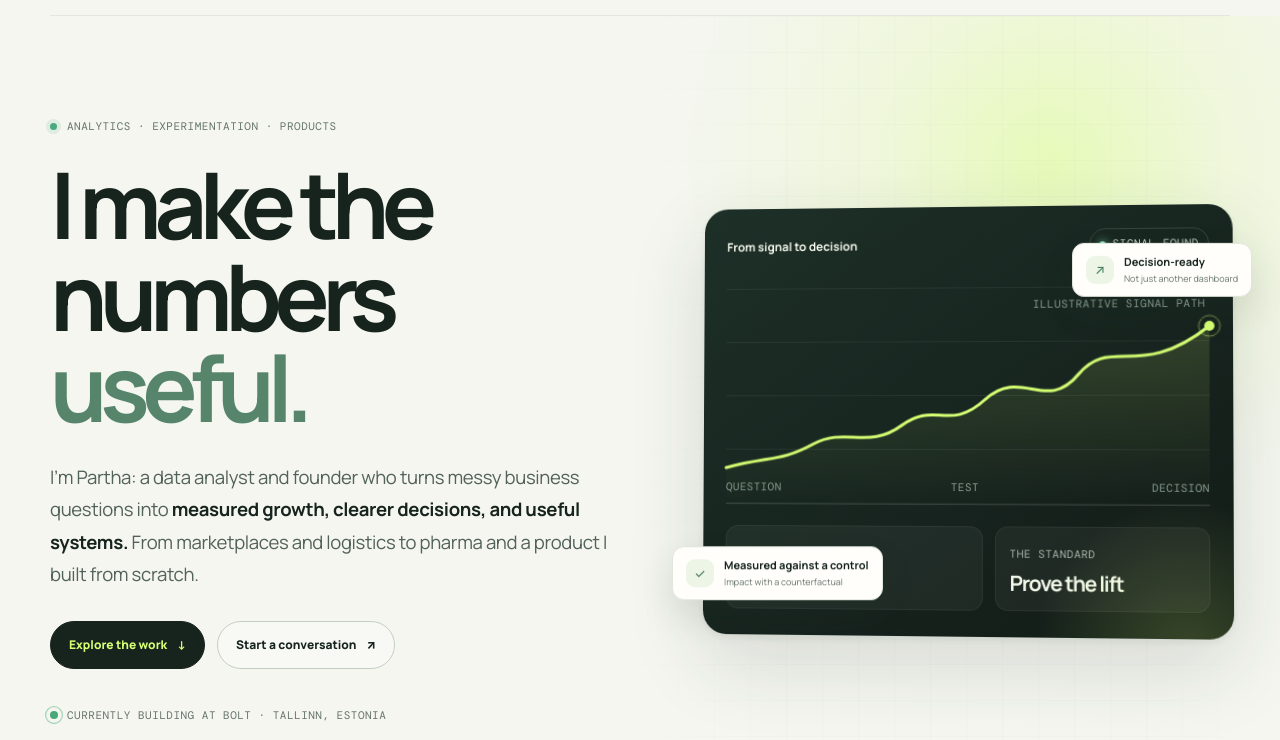
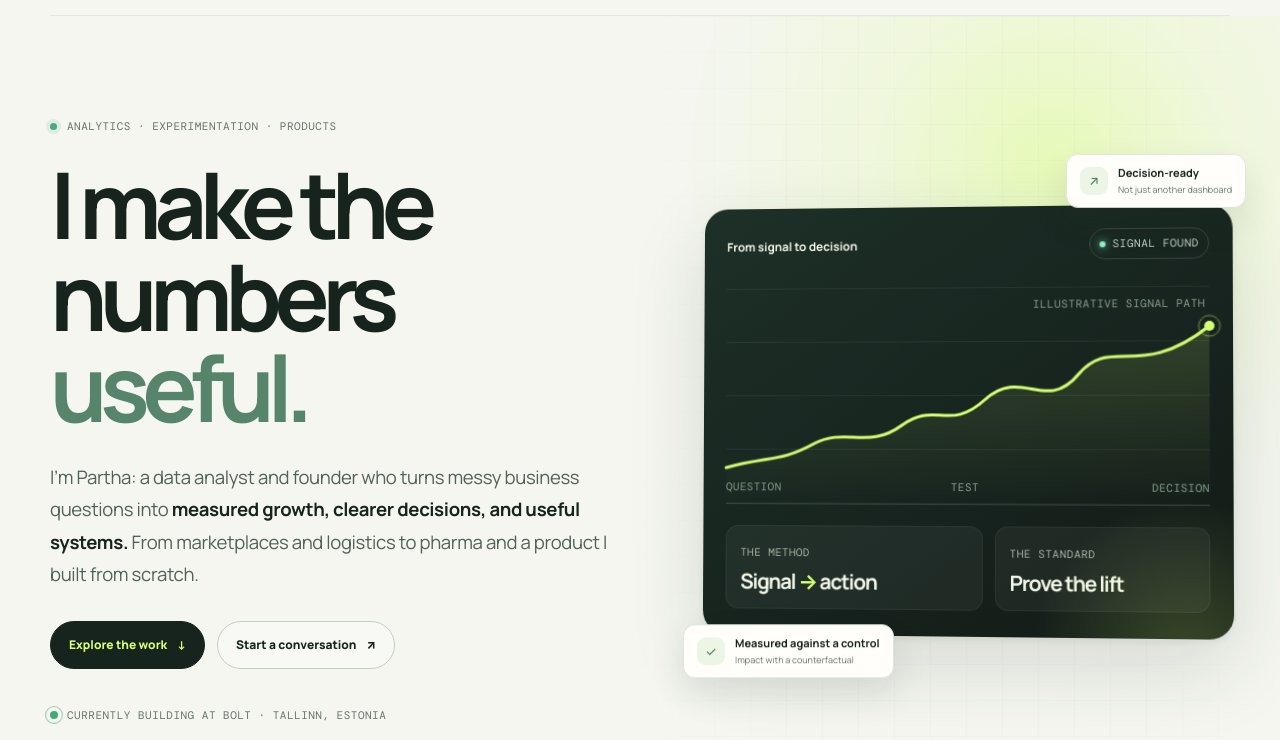
Before and after one commit to Kyrie0799/Kyrie0799.github.io, a plain HTML site: page index.html in a window 1280 px wide. Shown: the part 60-800 px from the top of the page. Drawn offline with nearby package versions, Linux system fonts and the light colour scheme.

Commit message:
Refine floating portfolio chart annotations

```diff
--- a/index.html
+++ b/index.html
@@ -109,8 +109,8 @@
     .float-chip .chip-icon { width: 28px; height: 28px; display: grid; place-items: center; border-radius: 9px; background: #edf5e7; color: #397452; font-size: 13px; }
     .float-chip strong { display: block; font-size: 11px; line-height: 1.3; }
     .float-chip small { display: block; margin-top: 3px; color: var(--muted); font-size: 9px; }
-    .float-top { top: 38px; right: -22px; animation-delay: -.7s; }
-    .float-bottom { bottom: 29px; left: -28px; animation-delay: -2.2s; }
+    .float-top { top: -51px; right: -16px; animation-delay: -.7s; }
+    .float-bottom { bottom: -49px; left: -17px; animation-delay: -2.2s; }
     @keyframes drift { 0%, 100% { transform: translateY(0); } 50% { transform: translateY(-7px); } }
 
     .proof { position: relative; z-index: 2; padding: 20px 0; background: var(--ink); color: #f5f8ef; }
```
